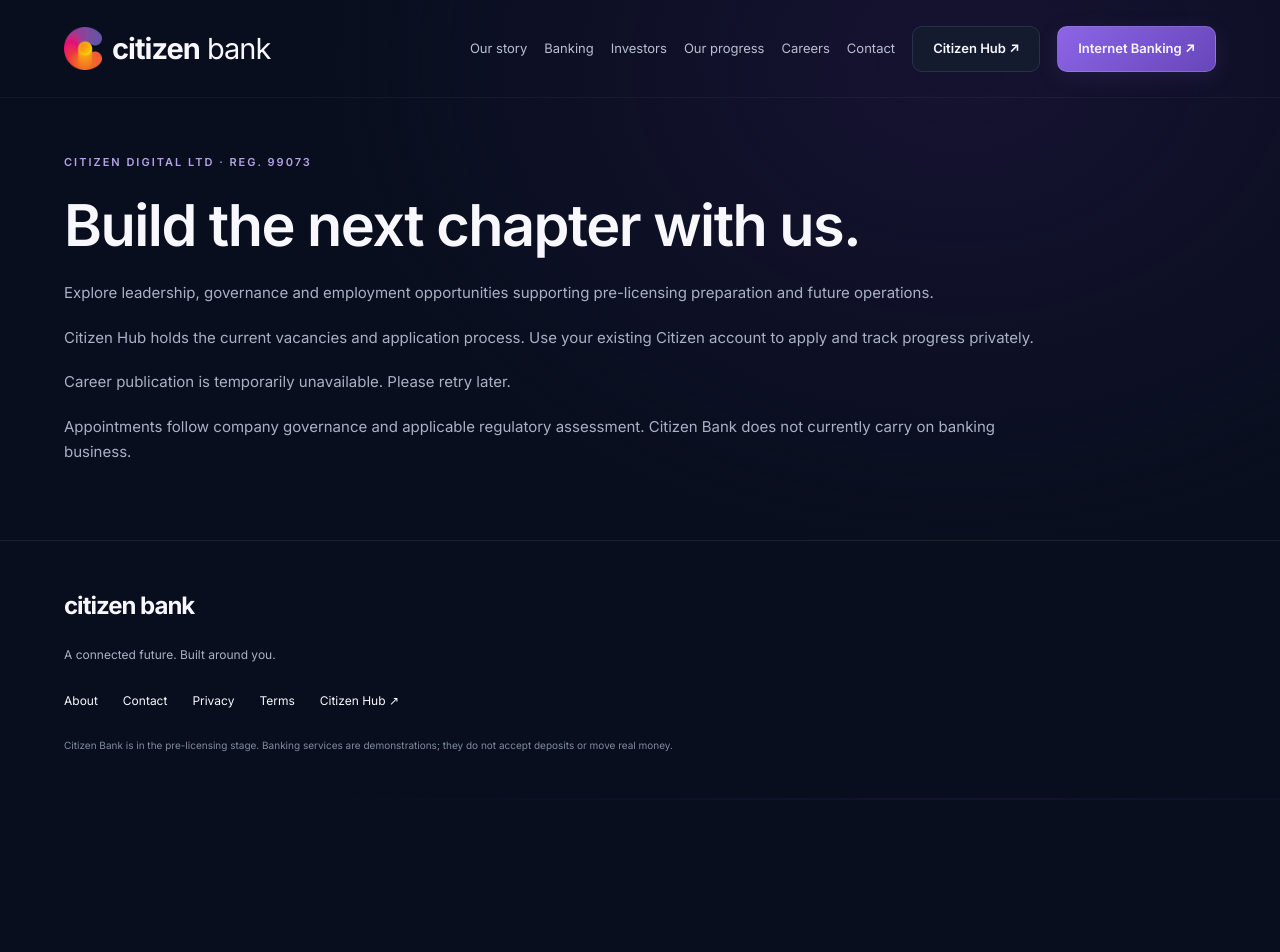
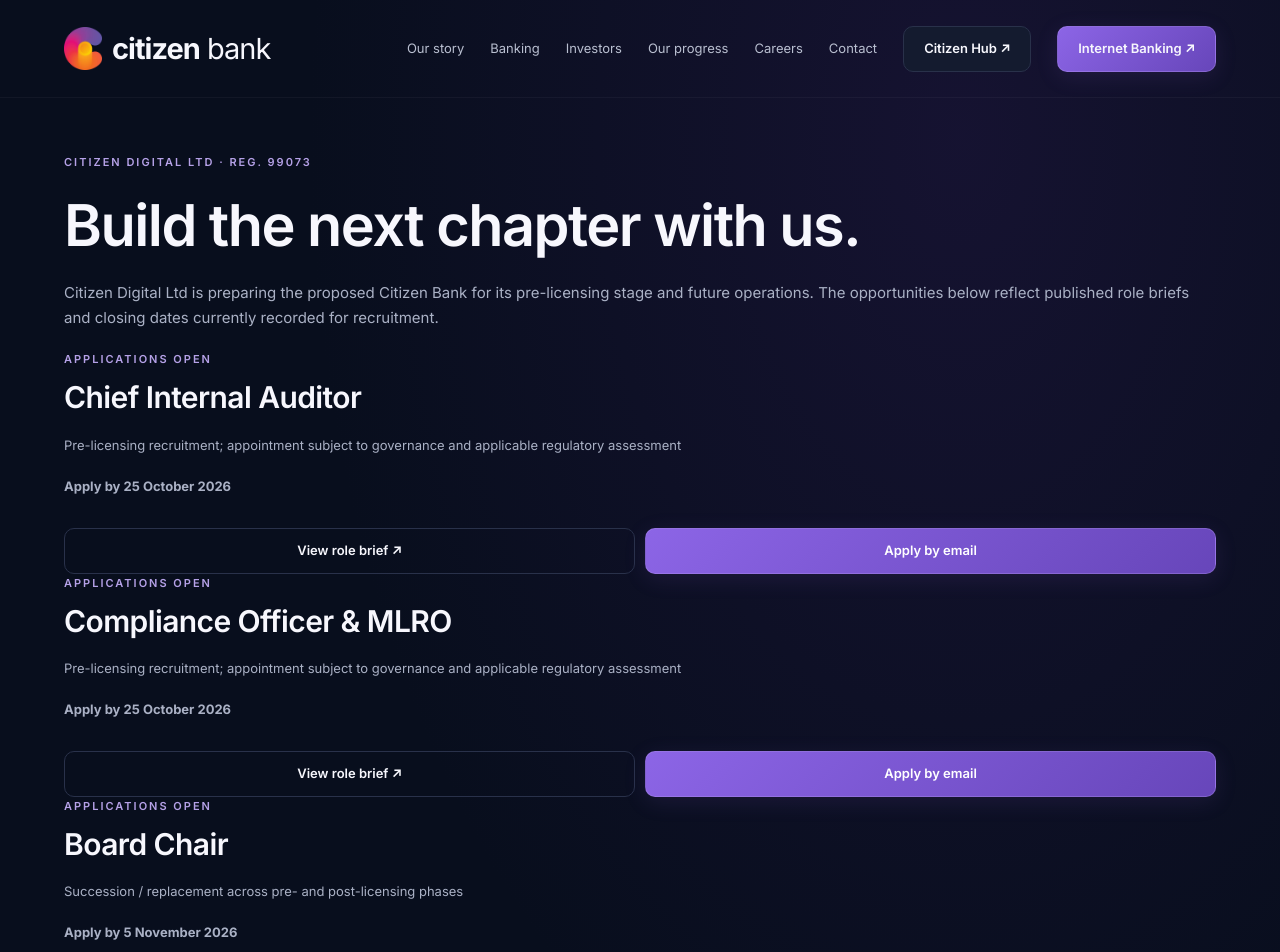
Before and after one commit to citizen-bnk/CitizenBankWebsite, a Next.js app: page /careers in a window 1280 px wide. Shown: the top 952 px of the page. Before the commit the page ends 800 px from the top, so only its background shows below. Built offline with nearby package versions, Linux system fonts and the light colour scheme.

Commit message:
Fix public service routes and expire closed vacancies

```diff
--- a/app/careers/page.tsx
+++ b/app/careers/page.tsx
@@ -1 +1,60 @@
-export default function Careers(){const hub=process.env.HUB_URL;return <section className="section careers-page"><span className="eyebrow">CITIZEN DIGITAL LTD · REG. 99073</span><h1>Build the next chapter with us.</h1><p>Explore leadership, governance and employment opportunities supporting pre-licensing preparation and future operations.</p><p>Citizen Hub holds the current vacancies and application process. Use your existing Citizen account to apply and track progress privately.</p>{hub?<a className="button primary" href={new URL('/careers',hub).href}>Explore careers and apply</a>:<p>Career publication is temporarily unavailable. Please retry later.</p>}<p className="muted">Appointments follow company governance and applicable regulatory assessment. Citizen Bank does not currently carry on banking business.</p></section>;}
+import type { Metadata } from "next";
+import { formatVacancyDeadline, openVacancies } from "@/lib/vacancies";
+
+export const metadata: Metadata = {
+  title: "Careers at Citizen Bank",
+  description: "Explore published recruitment opportunities with Citizen Digital Ltd and the proposed Citizen Bank."
+};
+
+export default function Careers() {
+  const currentVacancies = openVacancies();
+
+  return (
+    <section className="section careers-page">
+      <span className="eyebrow">CITIZEN DIGITAL LTD · REG. 99073</span>
+      <h1>Build the next chapter with us.</h1>
+      <p>
+        Citizen Digital Ltd is preparing the proposed Citizen Bank for its pre-licensing stage and future operations.
+        The opportunities below reflect published role briefs and closing dates currently recorded for recruitment.
+      </p>
+
+      {currentVacancies.length > 0 ? (
+        <div className="progress-cards careers-list" aria-label="Current vacancies">
+          {currentVacancies.map(vacancy => (
+            <article key={vacancy.title}>
+              <span className="eyebrow">APPLICATIONS OPEN</span>
+              <h2>{vacancy.title}</h2>
+              <p>{vacancy.context}</p>
+              <p><strong>Apply by {formatVacancyDeadline(vacancy.deadline)}</strong></p>
+              <div className="vacancy-actions">
+                <a className="button" href={vacancy.source_link} target="_blank" rel="noreferrer">
+                  View role brief ↗
+                </a>
+                <a
+                  className="button primary"
+                  href={`mailto:${vacancy.email}?subject=${encodeURIComponent(`Application — ${vacancy.title}`)}`}
+                >
+                  Apply by email
+                </a>
+              </div>
+            </article>
+          ))}
+        </div>
+      ) : (
+        <div className="service-card vacancy-empty">
+          <h2>No currently open vacancies</h2>
+          <p>There are no active public vacancies listed at present. Check back for approved recruitment announcements.</p>
+        </div>
+      )}
+
+      <p>
+        Appointments are subject to company governance and any applicable regulatory assessment. Recruitment
+        announcements do not imply that Citizen Bank holds a banking licence or has begun banking operations.
+      </p>
+      <div className="actions">
+        <a className="button quiet" href="/hub">Existing institutional members: open Citizen Hub ↗</a>
+        <a className="button" href="/">Back to website</a>
+      </div>
+    </section>
+  );
+}
--- a/lib/services.ts
+++ b/lib/services.ts
@@ -6,6 +6,6 @@
  return new URL(path,base).href;
 }
 export const serviceRoutes:Record<string,{service:'hub'|'banking'|'app';path:string}>={
- 'licensing':{service:'hub',path:'/licensing'},'review':{service:'hub',path:'/review'},
- 'login':{service:'hub',path:'/login'},'auth/sign-in':{service:'hub',path:'/login'},'demo':{service:'hub',path:'/login'},'profile':{service:'hub',path:'/profile'},'invest':{service:'hub',path:'/opportunities'},'investor-relations':{service:'hub',path:'/investors'},'investor-portal':{service:'hub',path:'/investors'},'my-subscriptions':{service:'hub',path:'/investors'},'board-portal':{service:'hub',path:'/board'},'board':{service:'hub',path:'/board'},'back-office':{service:'hub',path:'/executive'},'admin':{service:'hub',path:'/settings'},'documents':{service:'hub',path:'/documents'},'hub':{service:'hub',path:'/'},'open-account':{service:'banking',path:'/register'},'internet-banking':{service:'banking',path:'/login'},'mobile-banking':{service:'app',path:'/login'}
+ 'licensing':{service:'hub',path:'/licensing'},'review':{service:'hub',path:'/'},
+ 'login':{service:'hub',path:'/login'},'auth/sign-in':{service:'hub',path:'/login'},'demo':{service:'hub',path:'/login'},'profile':{service:'hub',path:'/profile'},'invest':{service:'hub',path:'/investors'},'investor-relations':{service:'hub',path:'/investors'},'investor-portal':{service:'hub',path:'/investors'},'my-subscriptions':{service:'hub',path:'/investors'},'board-portal':{service:'hub',path:'/board'},'board':{service:'hub',path:'/board'},'back-office':{service:'hub',path:'/executive'},'admin':{service:'hub',path:'/settings'},'documents':{service:'hub',path:'/documents'},'hub':{service:'hub',path:'/'},'open-account':{service:'banking',path:'/register'},'internet-banking':{service:'banking',path:'/login'},'mobile-banking':{service:'app',path:'/login'}
 };
--- a/lib/vacancies.ts
+++ b/lib/vacancies.ts
@@ -1,58 +1,88 @@
-export const vacancies=[
+export const vacancies = [
   {
-    "title": "CEO",
-    "source_link": "https://drive.google.com/file/d/1IKitiu1E6FWVhqNR--7Ud1YrqI6Vczk4/view",
-    "deadline": "October 15, 2026",
-    "context": "Succession / replacement across pre- and post-licensing phases",
-    "email": "careers@citizenbank.co.ls"
+    title: "CEO",
+    source_link: "https://drive.google.com/file/d/1IKitiu1E6FWVhqNR--7Ud1YrqI6Vczk4/view",
+    deadline: "2026-10-15",
+    context: "Succession / replacement across pre- and post-licensing phases",
+    email: "careers@citizenbank.co.ls"
   },
   {
-    "title": "CFO",
-    "source_link": "https://drive.google.com/file/d/1S5pokr1KUK4JiQiIDNfJQiig17BqVlCO/view",
-    "deadline": "October 20, 2026",
-    "context": "Pre-licensing recruitment; appointment subject to governance and applicable regulatory assessment",
-    "email": "careers@citizenbank.co.ls"
+    title: "CFO",
+    source_link: "https://drive.google.com/file/d/1S5pokr1KUK4JiQiIDNfJQiig17BqVlCO/view",
+    deadline: "2026-10-20",
+    context: "Pre-licensing recruitment; appointment subject to governance and applicable regulatory assessment",
+    email: "careers@citizenbank.co.ls"
   },
   {
-    "title": "CRO",
-    "source_link": "https://drive.google.com/file/d/1Qp1R4snxyJkWrEOAjiVPRY3G5KYeYf9v/view",
-    "deadline": "October 20, 2026",
-    "context": "Pre-licensing recruitment; appointment subject to governance and applicable regulatory assessment",
-    "email": "careers@citizenbank.co.ls"
+    title: "CRO",
+    source_link: "https://drive.google.com/file/d/1Qp1R4snxyJkWrEOAjiVPRY3G5KYeYf9v/view",
+    deadline: "2026-10-20",
+    context: "Pre-licensing recruitment; appointment subject to governance and applicable regulatory assessment",
+    email: "careers@citizenbank.co.ls"
   },
   {
-    "title": "COO",
-    "source_link": "https://drive.google.com/file/d/1C3c0VqmiVkXPKHB-4vKFN2yYOKTfLO_s/view",
-    "deadline": "October 22, 2026",
-    "context": "Pre-licensing recruitment; appointment subject to governance and applicable regulatory assessment",
-    "email": "careers@citizenbank.co.ls"
+    title: "COO",
+    source_link: "https://drive.google.com/file/d/1C3c0VqmiVkXPKHB-4vKFN2yYOKTfLO_s/view",
+    deadline: "2026-10-22",
+    context: "Pre-licensing recruitment; appointment subject to governance and applicable regulatory assessment",
+    email: "careers@citizenbank.co.ls"
   },
   {
-    "title": "Chief Internal Auditor",
-    "source_link": "https://drive.google.com/file/d/1cvUMNbxWzs2uzrAgwQ-2ridF4UiKX74m/view",
-    "deadline": "October 25, 2026",
-    "context": "Pre-licensing recruitment; appointment subject to governance and applicable regulatory assessment",
-    "email": "careers@citizenbank.co.ls"
+    title: "Chief Internal Auditor",
+    source_link: "https://drive.google.com/file/d/1cvUMNbxWzs2uzrAgwQ-2ridF4UiKX74m/view",
+    deadline: "2026-10-25",
+    context: "Pre-licensing recruitment; appointment subject to governance and applicable regulatory assessment",
+    email: "careers@citizenbank.co.ls"
   },
   {
-    "title": "Compliance Officer & MLRO",
-    "source_link": "https://drive.google.com/file/d/1NJcJ3TimwLIO6ezHObMLAvOho5LrjuY5/view",
-    "deadline": "October 25, 2026",
-    "context": "Pre-licensing recruitment; appointment subject to governance and applicable regulatory assessment",
-    "email": "careers@citizenbank.co.ls"
+    title: "Compliance Officer & MLRO",
+    source_link: "https://drive.google.com/file/d/1NJcJ3TimwLIO6ezHObMLAvOho5LrjuY5/view",
+    deadline: "2026-10-25",
+    context: "Pre-licensing recruitment; appointment subject to governance and applicable regulatory assessment",
+    email: "careers@citizenbank.co.ls"
   },
   {
-    "title": "Board Chair",
-    "source_link": "https://drive.google.com/file/d/1kNx6_4gCuazecd0_ni_BHj_awShsbnob/view",
-    "deadline": "November 5, 2026",
-    "context": "Succession / replacement across pre- and post-licensing phases",
-    "email": "careers@citizenbank.co.ls"
+    title: "Board Chair",
+    source_link: "https://drive.google.com/file/d/1kNx6_4gCuazecd0_ni_BHj_awShsbnob/view",
+    deadline: "2026-11-05",
+    context: "Succession / replacement across pre- and post-licensing phases",
+    email: "careers@citizenbank.co.ls"
   },
   {
-    "title": "Board Members",
-    "source_link": "https://drive.google.com/file/d/14UEG6_Q-C-rvoQ1iujPtAroMnyApMEpe/view",
-    "deadline": "November 5, 2026",
-    "context": "Pre-licensing recruitment; appointment subject to governance and applicable regulatory assessment",
-    "email": "careers@citizenbank.co.ls"
+    title: "Board Members",
+    source_link: "https://drive.google.com/file/d/14UEG6_Q-C-rvoQ1iujPtAroMnyApMEpe/view",
+    deadline: "2026-11-05",
+    context: "Pre-licensing recruitment; appointment subject to governance and applicable regulatory assessment",
+    email: "careers@citizenbank.co.ls"
   }
-];
+] as const;
+
+function southAfricanDateKey(date: Date): string {
+  const parts = new Intl.DateTimeFormat("en-GB", {
+    timeZone: "Africa/Johannesburg",
+    year: "numeric",
+    month: "2-digit",
+    day: "2-digit"
+  }).formatToParts(date);
+  const year = parts.find(part => part.type === "year")?.value ?? "0000";
+  const month = parts.find(part => part.type === "month")?.value ?? "00";
+  const day = parts.find(part => part.type === "day")?.value ?? "00";
+  return `${year}-${month}-${day}`;
+}
+
+/** A vacancy remains available through its published closing date in South African local time. */
+export function openVacancies(now: Date = new Date()) {
+  const today = southAfricanDateKey(now);
+  return vacancies.filter(vacancy => vacancy.deadline >= today);
+}
+
+export function formatVacancyDeadline(deadline: string): string {
+  const [year, month, day] = deadline.split("-").map(Number);
+  const date = new Date(Date.UTC(year, month - 1, day, 12));
+  return new Intl.DateTimeFormat("en-ZA", {
+    day: "numeric",
+    month: "long",
+    year: "numeric",
+    timeZone: "UTC"
+  }).format(date);
+}
```
Also changed, not shown: app/progress/page.tsx (+1 -1 lines), app/globals.css, 2 other files (tests, documents, lock files or other folders).
